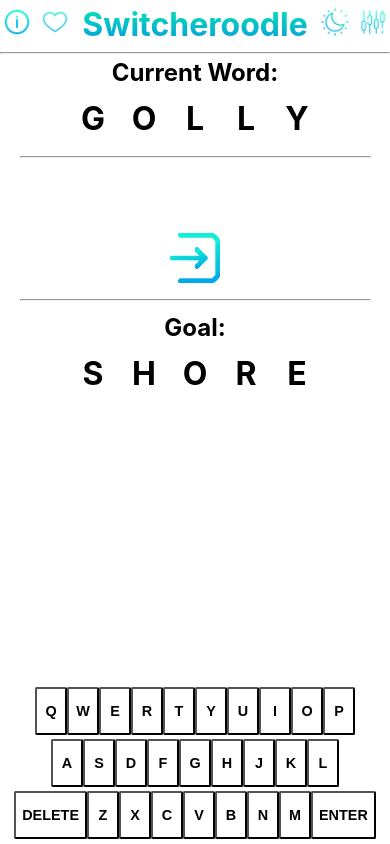
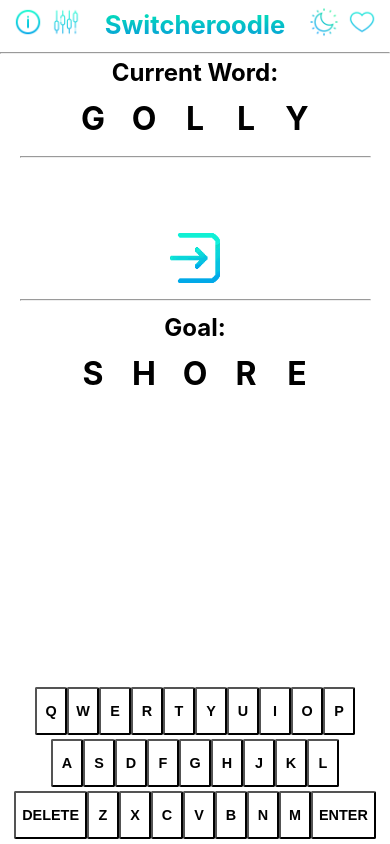
Before and after one commit to BiancaDeHaan/switcheroodle-app, a Next.js app: page / in a window 390 px wide. Built offline with nearby package versions, Linux system fonts and the light colour scheme.

Commit message:
fixing mobile ui

```diff
--- a/components/TopNav.tsx
+++ b/components/TopNav.tsx
@@ -15,12 +15,12 @@ function TopNav(props: ShareProps) {
     <div className="top-nav">
       <div className="top-nav-group">
         <InfoButton />
-        <SupportButton />
+        <StatButton gameOver={props.gameOver} moves={props.moves} average={props.average} />
       </div>
       <Title />
       <div className="top-nav-group">
         <ThemeButton />
-        <StatButton gameOver={props.gameOver} moves={props.moves} average={props.average} />
+        <SupportButton />
       </div>
     </div>
   )
--- a/styles/game.css
+++ b/styles/game.css
@@ -64,7 +64,7 @@
       text-align: center;
       margin: 0px;
       padding: 0px;
-      height: 73vh;
+      height: 70vh;
       overflow-y: scroll;
   }
 
--- a/styles/top-nav.css
+++ b/styles/top-nav.css
@@ -61,7 +61,7 @@
       color: var(--keyboard-pressed);
     margin-top: 0.2em;
     margin-bottom: 0.2em;
-    font-size: 2.0em;
+    font-size: 1.6em;
     background: -webkit-linear-gradient(#02e8b4, #0899db);
   -webkit-background-clip: text;
   -webkit-text-fill-color: transparent;
```
